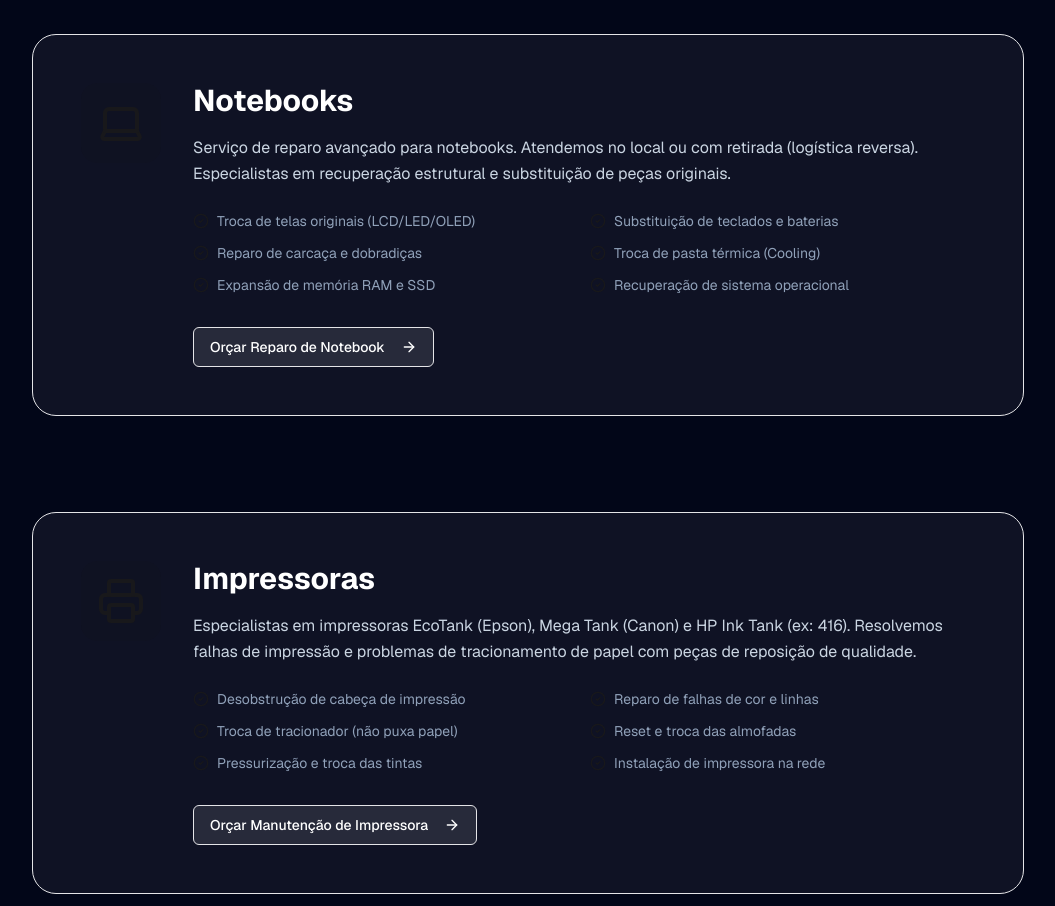
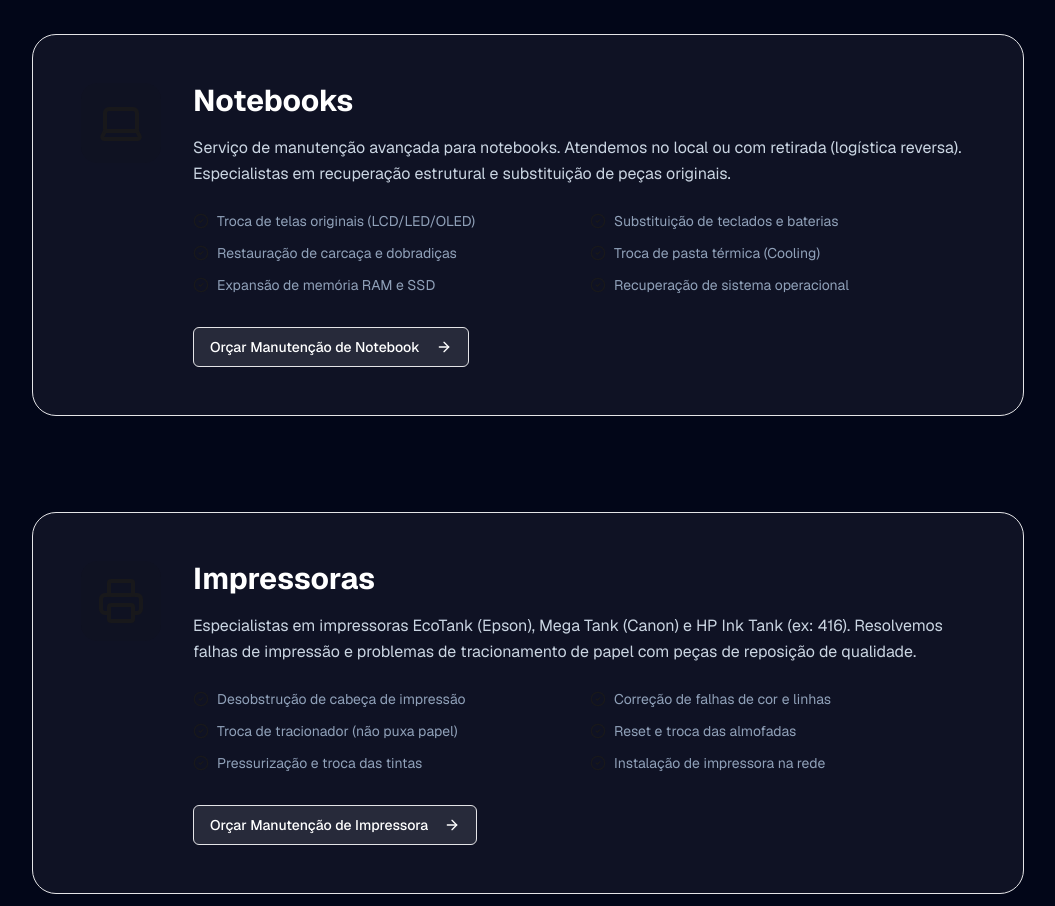
Before and after one commit to wheslancardoso/wtechprot, a Next.js app: page /servicos in a window 1280 px wide. Shown: the part 760-1666 px from the top of the page, without its empty margins (112-1167 px from the left). Built offline with nearby package versions, Linux system fonts and the light colour scheme; no server answers.

Commit message:
chore: blindagem de termos na pagina de servicos para google ads

```diff
--- a/src/app/servicos/page.tsx
+++ b/src/app/servicos/page.tsx
@@ -121,14 +121,14 @@ export default async function ServicesPage() {
                             <div>
                                 <h2 className="text-2xl md:text-3xl font-bold text-white mb-4">Notebooks</h2>
                                 <p className="text-slate-300 leading-relaxed mb-6">
-                                    Serviço de reparo avançado para notebooks. Atendemos no local ou com retirada (logística reversa).
+                                    Serviço de manutenção avançada para notebooks. Atendemos no local ou com retirada (logística reversa).
                                     Especialistas em recuperação estrutural e substituição de peças originais.
                                 </p>
                                 <ul className="grid md:grid-cols-2 gap-3 mb-8">
                                     {[
                                         'Troca de telas originais (LCD/LED/OLED)',
                                         'Substituição de teclados e baterias',
-                                        'Reparo de carcaça e dobradiças',
+                                        'Restauração de carcaça e dobradiças',
                                         'Troca de pasta térmica (Cooling)',
                                         'Expansão de memória RAM e SSD',
                                         'Recuperação de sistema operacional'
@@ -140,7 +140,7 @@ export default async function ServicesPage() {
                                 </ul>
                                 <Link href={whatsappLink} target="_blank">
                                     <Button className="w-full md:w-auto bg-white/10 hover:bg-white/20 text-white border border-white/10">
-                                        Orçar Reparo de Notebook <ArrowRight className="w-4 h-4 ml-2" />
+                                        Orçar Manutenção de Notebook <ArrowRight className="w-4 h-4 ml-2" />
                                     </Button>
                                 </Link>
                             </div>
@@ -164,7 +164,7 @@ export default async function ServicesPage() {
                                 <ul className="grid md:grid-cols-2 gap-3 mb-8">
                                     {[
                                         'Desobstrução de cabeça de impressão',
-                                        'Reparo de falhas de cor e linhas',
+                                        'Correção de falhas de cor e linhas',
                                         'Troca de tracionador (não puxa papel)',
                                         'Reset e troca das almofadas',
                                         'Pressurização e troca das tintas',
```
